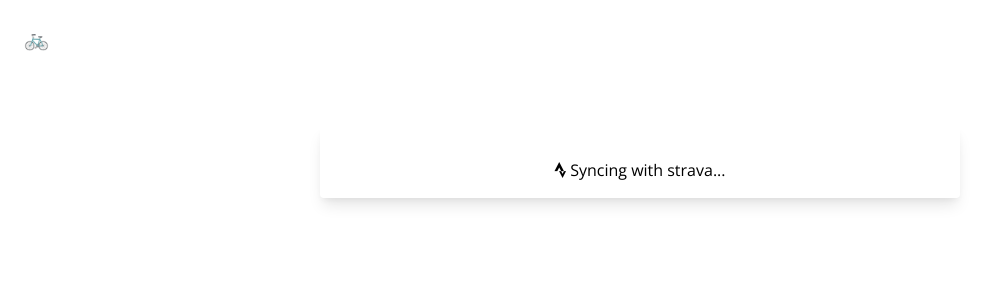
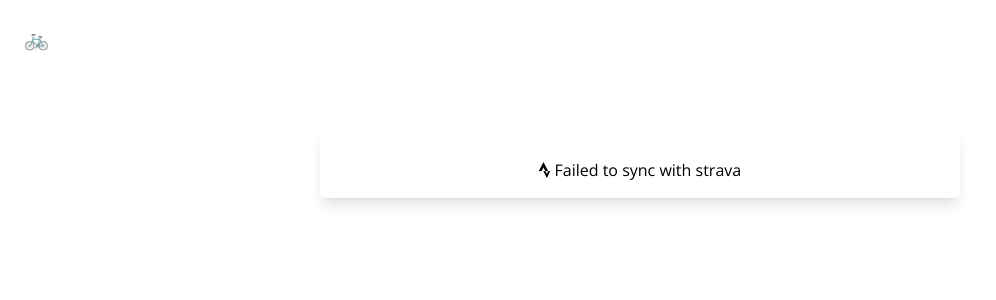
Before and after one commit to bombadillo/bike-stats, a Vue app: page /bikestats/strava/authorised in a window 1280 px wide. Shown: the top 300 px of the page, without its empty margins (0-996 px from the left). Built offline with nearby package versions, Linux system fonts and the light colour scheme; no server answers.

Commit message:
Add error messages when communicating with strava

```diff
--- a/src/App.vue
+++ b/src/App.vue
@@ -14,7 +14,18 @@
       </div>
     </div>
 
-    <router-view v-if="loaded"/>
+    <div v-if="stravaAuthError" class="flex mb-4 justify-center">
+      <div class="lg:w-1/2 rounded overflow-hidden shadow-lg mx-6 my-2 lg:mt-12 w-full">
+        <div class="text-center mt-4">
+          <p class="text-red-dark px-6 py-4">
+            <i class="fab fa-strava"></i> {{stravaAuthMsg}}
+          </p>
+
+        </div>
+      </div>
+    </div>
+
+    <router-view v-if="loaded && !stravaAuthError"/>
   </div>
 </template>
 
@@ -27,7 +38,9 @@ export default {
   data() {
     return {
       msg: 'Syncing with Strava',
-      loaded: false
+      stravaAuthMsg: 'Failed to sync with Strava',
+      loaded: false,
+      stravaAuthError: false
     }
   },
   created: function() {
@@ -44,6 +57,9 @@ export default {
         this.athlete = response.athlete
         this.$store.dispatch('setAthlete', this)
       }
+    }).catch(error => {
+      this.loaded = true
+      this.stravaAuthError = true
     })
   }
 }
--- a/src/components/strava/StravaAuthorised.vue
+++ b/src/components/strava/StravaAuthorised.vue
@@ -4,9 +4,15 @@
   <div class="flex mb-4 justify-center">
     <div class="lg:w-1/2 rounded overflow-hidden shadow-lg mx-6 my-2 lg:mt-12 w-full">
       <div class="text-center mt-4">
-        <p v-if="!athlete" class="text-green-dark px-6 py-4">
+        <p v-if="!athlete && !stravaAuthError" class="text-green-dark px-6 py-4">
           <i class="fab fa-strava"></i> {{msg}}
         </p>
+
+        <p v-if="stravaAuthError" class="text-red-dark px-6 py-4">
+          <i class="fab fa-strava"></i> {{stravaAuthErrorMsg}}
+        </p>
+
+
 
         <div v-if="athlete">
           <p class="px-6 pt-4 pb-6">
@@ -33,7 +39,9 @@ export default {
   data() {
     return {
       msg: 'Syncing with strava...',
-      athlete: undefined
+      stravaAuthErrorMsg: 'Failed to sync with strava',
+      athlete: undefined,
+      stravaAuthError: false
     }
   },
   created: function() {
@@ -48,6 +56,9 @@ export default {
           // TODO redirect to profile or some other component
         }
       })
+      .catch(error => {
+        this.stravaAuthError = true
+      })
   }
 }
 </script>
```
